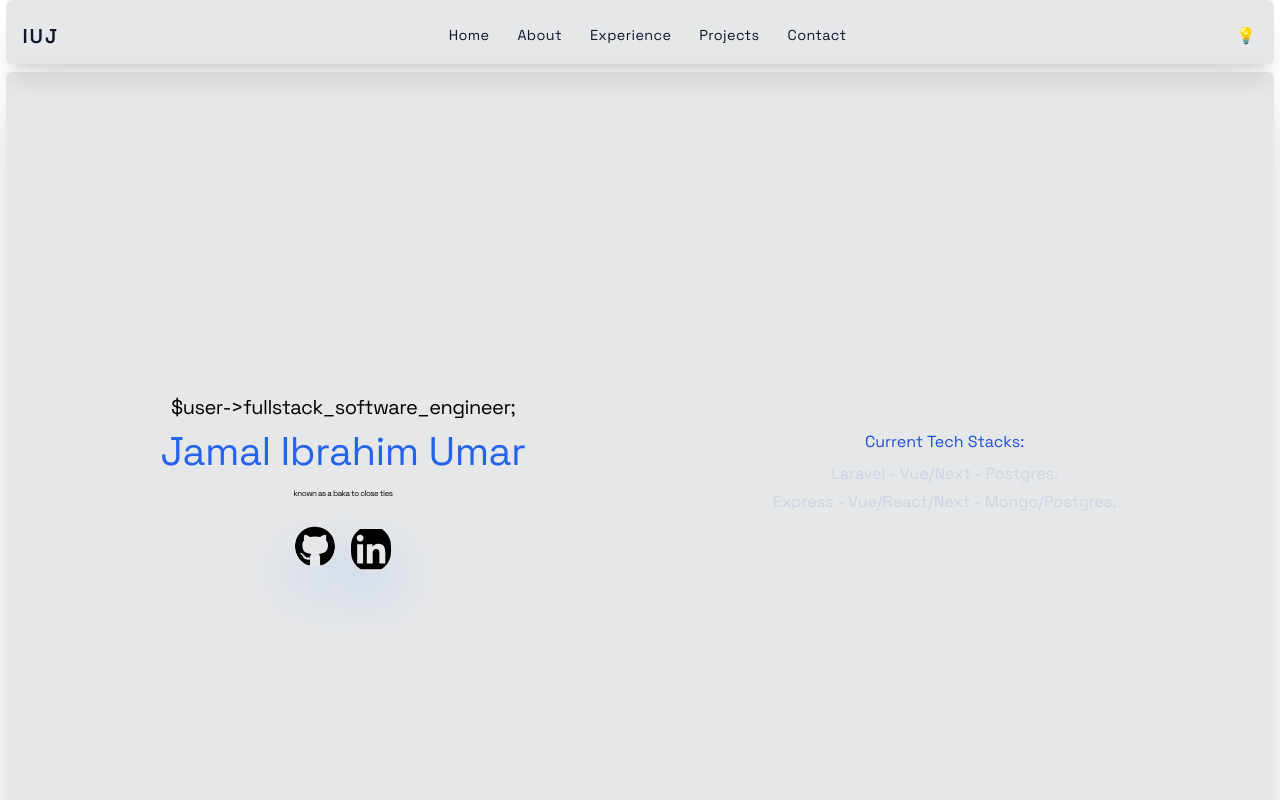
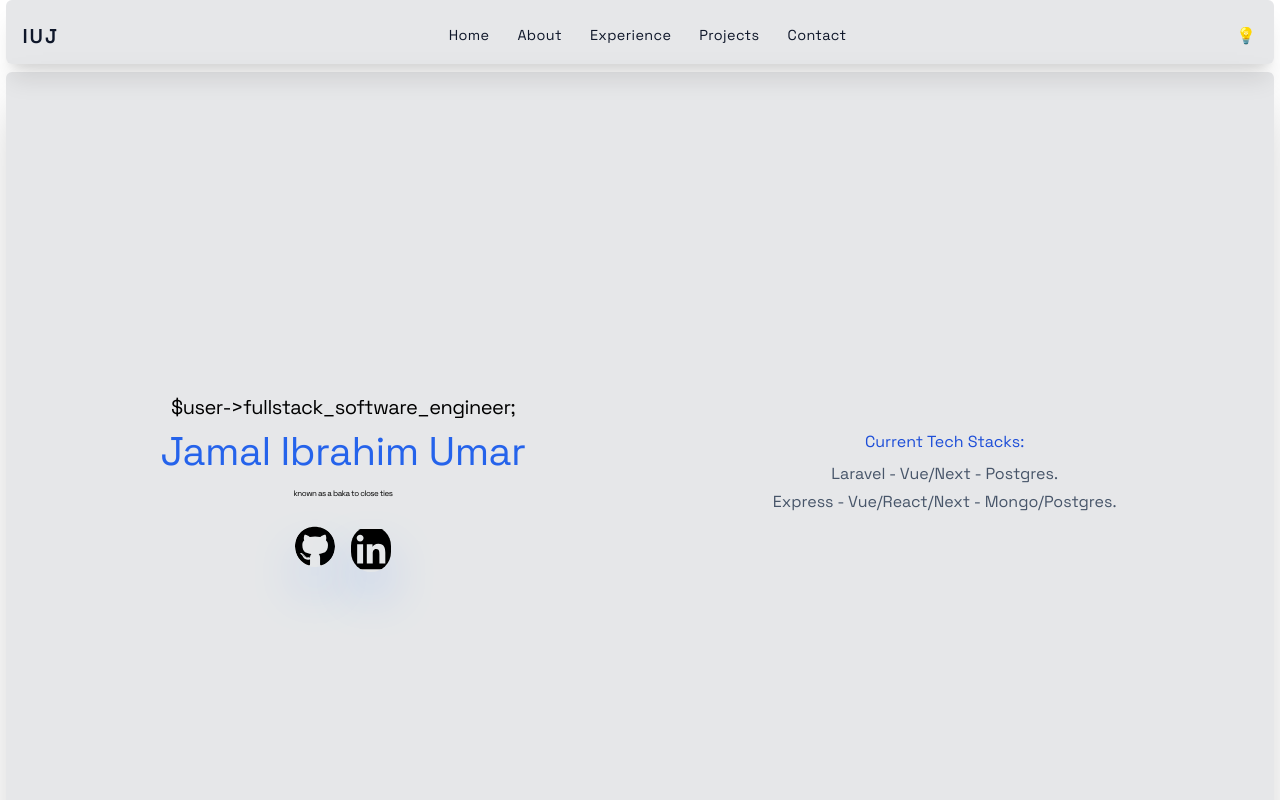
Before and after one commit to captjay98/portfolio, a Next.js app: page / in a window 1280 px wide. Shown: the top 800 px of the page. Built offline with nearby package versions, Linux system fonts and the light colour scheme.

Commit message:
text fix

```diff
--- a/components/home.jsx
+++ b/components/home.jsx
@@ -45,8 +45,8 @@ const Home = () => {
         <div className="m-auto rounded-full max-sm:my-1 max-sm:w-[350px] lg:w-[350px]">
           <h1 class="text-blue-700 mb-2">Current Tech Stacks:</h1>
 
-          <p class='text-slate-300 dark:text-slate-600 mb-1'> Laravel - Vue/Next - Postgres.</p>
-          <p class='text-slate-300  dark:text-slate-600'> Express - Vue/React/Next - Mongo/Postgres.</p>
+          <p class='text-slate-600 dark:text-slate-300 mb-1'> Laravel - Vue/Next - Postgres.</p>
+          <p class='text-slate-600  dark:text-slate-300'> Express - Vue/React/Next - Mongo/Postgres.</p>
 
         </div>
       {/* <div className="m-auto rounded-full max-sm:my-1 max-sm:w-[350px] lg:w-[350px]"> */}
```
